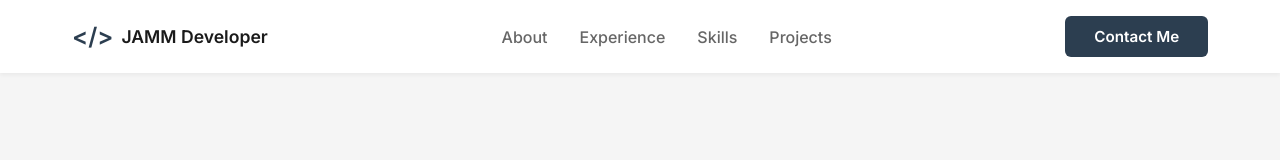
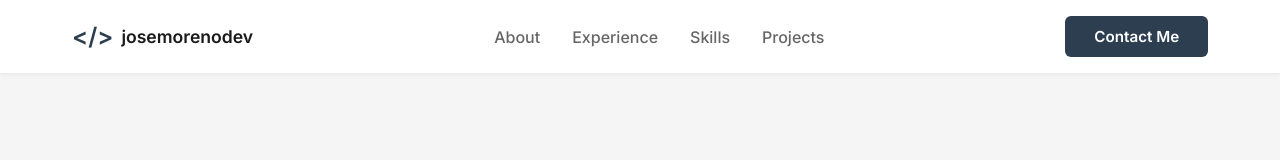
Before and after one commit to jmoreno-dev/josemorenodev.com, a React (Vite) app: page / in a window 1280 px wide. Shown: the top 160 px of the page. Built offline with nearby package versions, Linux system fonts and the light colour scheme.

Commit message:
updated title and navbar brand to josemorenodev

```diff
--- a/index.html
+++ b/index.html
@@ -5,7 +5,7 @@
   <meta charset="UTF-8" />
   <link rel="icon" type="image/svg+xml" href="/favicon.svg" />
   <meta name="viewport" content="width=device-width, initial-scale=1.0" />
-  <title>JAMM developer</title>
+  <title>josemorenodev</title>
 </head>
 
 <body>
--- a/src/components/Navbar.jsx
+++ b/src/components/Navbar.jsx
@@ -4,7 +4,7 @@ function Navbar() {
             <div className="nav-container">
                 <div className="nav-logo">
                     <span>&lt;/&gt;</span>
-                    <span className="nav-brand">JAMM Developer</span>
+                    <span className="nav-brand">josemorenodev</span>
                 </div>
                 <ul className="nav-links">
                     <li><a href="#about">About</a></li>
```
